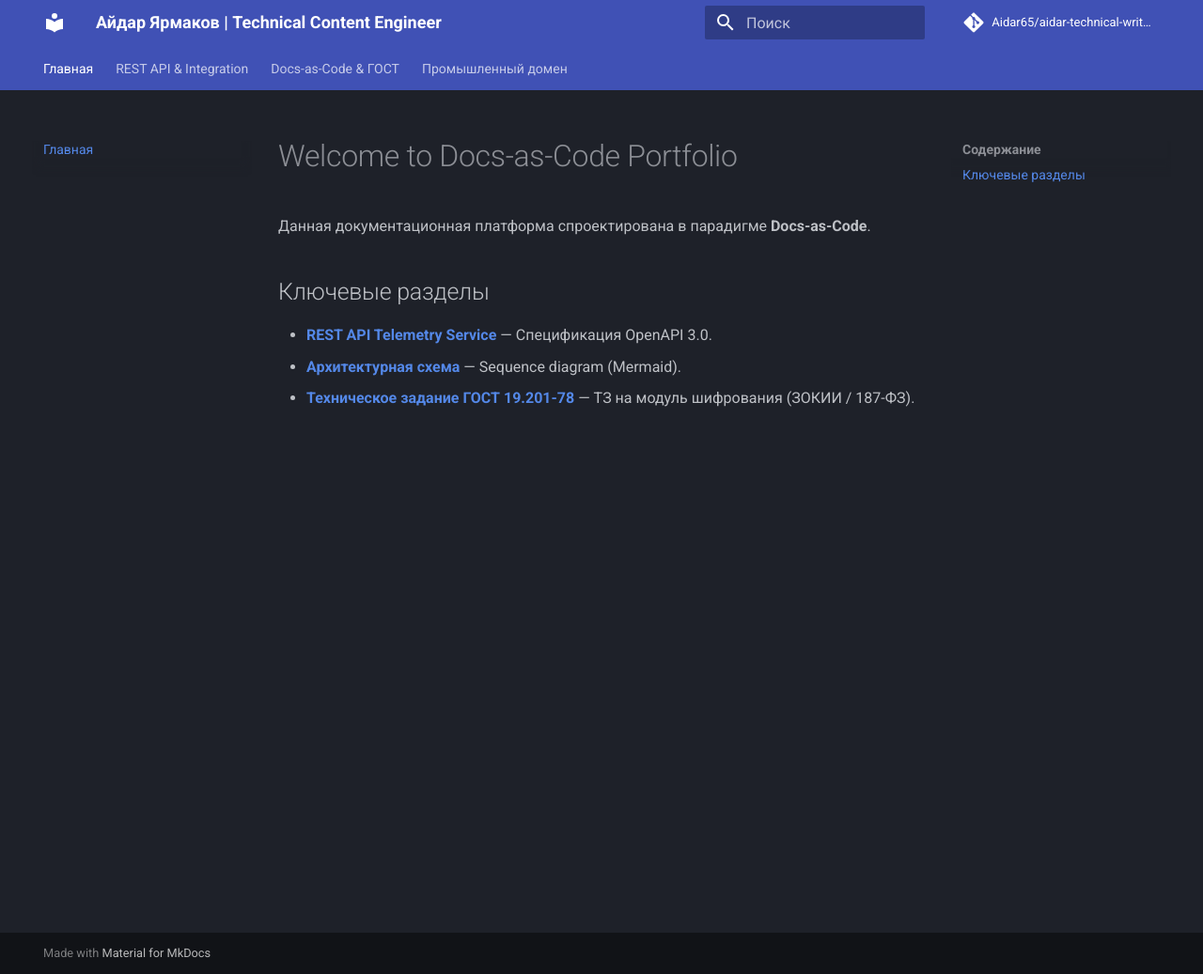
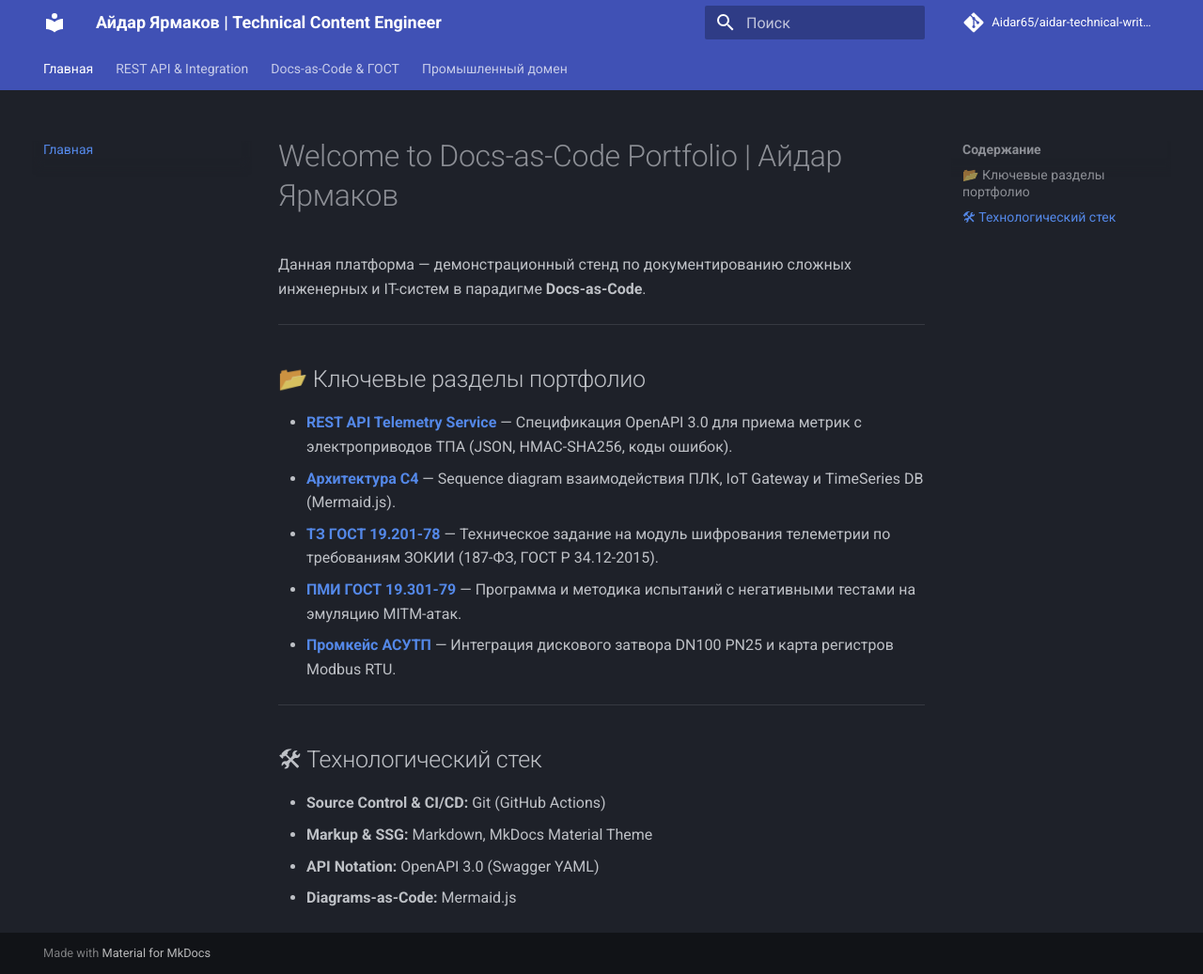
Before and after one commit to Aidar65/aidar-technical-writing, an MkDocs documentation site: the page built from docs/index.md, in a window 1280 px wide and 1037 px high. Shown: the whole window at 94% size. Built offline with MkDocs 1.6.1 and Material for MkDocs 9.7.7, drawn with Linux system fonts in a browser that asks for light colours; comment, search, counter and statistics services are not loaded.

Commit message:
Update index.md

```diff
--- a/docs/index.md
+++ b/docs/index.md
@@ -1,8 +1,21 @@
-# Welcome to Docs-as-Code Portfolio
+# Welcome to Docs-as-Code Portfolio | Айдар Ярмаков
 
-Данная документационная платформа спроектирована в парадигме **Docs-as-Code**.
+Данная платформа — демонстрационный стенд по документированию сложных инженерных и IT-систем в парадигме **Docs-as-Code**.
 
-## Ключевые разделы
-* **[REST API Telemetry Service](api/openapi.md)** — Спецификация OpenAPI 3.0.
-* **[Архитектурная схема](docs-code/architecture.md)** — Sequence diagram (Mermaid).
-* **[Техническое задание ГОСТ 19.201-78](docs-code/tz-gost19.md)** — ТЗ на модуль шифрования (ЗОКИИ / 187-ФЗ).
+---
+
+## 📂 Ключевые разделы портфолио
+
+* **[REST API Telemetry Service](api/openapi.md)** — Спецификация OpenAPI 3.0 для приема метрик с электроприводов ТПА (JSON, HMAC-SHA256, коды ошибок).
+* **[Архитектура C4](docs-code/architecture.md)** — Sequence diagram взаимодействия ПЛК, IoT Gateway и TimeSeries DB (Mermaid.js).
+* **[ТЗ ГОСТ 19.201-78](docs-code/tz-gost19.md)** — Техническое задание на модуль шифрования телеметрии по требованиям ЗОКИИ (187-ФЗ, ГОСТ Р 34.12-2015).
+* **[ПМИ ГОСТ 19.301-79](docs-code/pmi-gost19.md)** — Программа и методика испытаний с негативными тестами на эмуляцию MITM-атак.
+* **[Промкейс АСУТП](industrial/valve-asutp.md)** — Интеграция дискового затвора DN100 PN25 и карта регистров Modbus RTU.
+
+---
+
+## 🛠 Технологический стек
+* **Source Control & CI/CD:** Git (GitHub Actions)
+* **Markup & SSG:** Markdown, MkDocs Material Theme
+* **API Notation:** OpenAPI 3.0 (Swagger YAML)
+* **Diagrams-as-Code:** Mermaid.js
```
